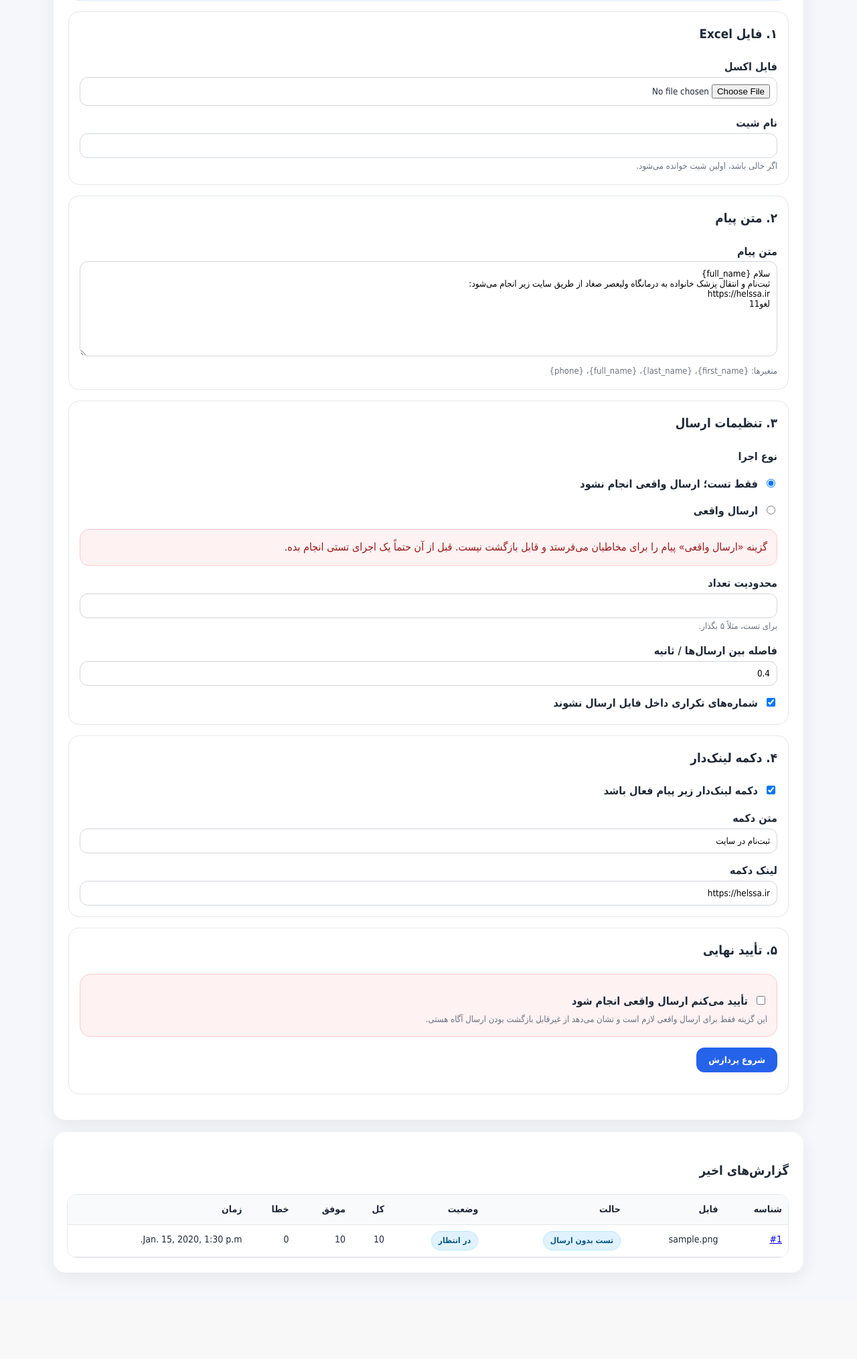
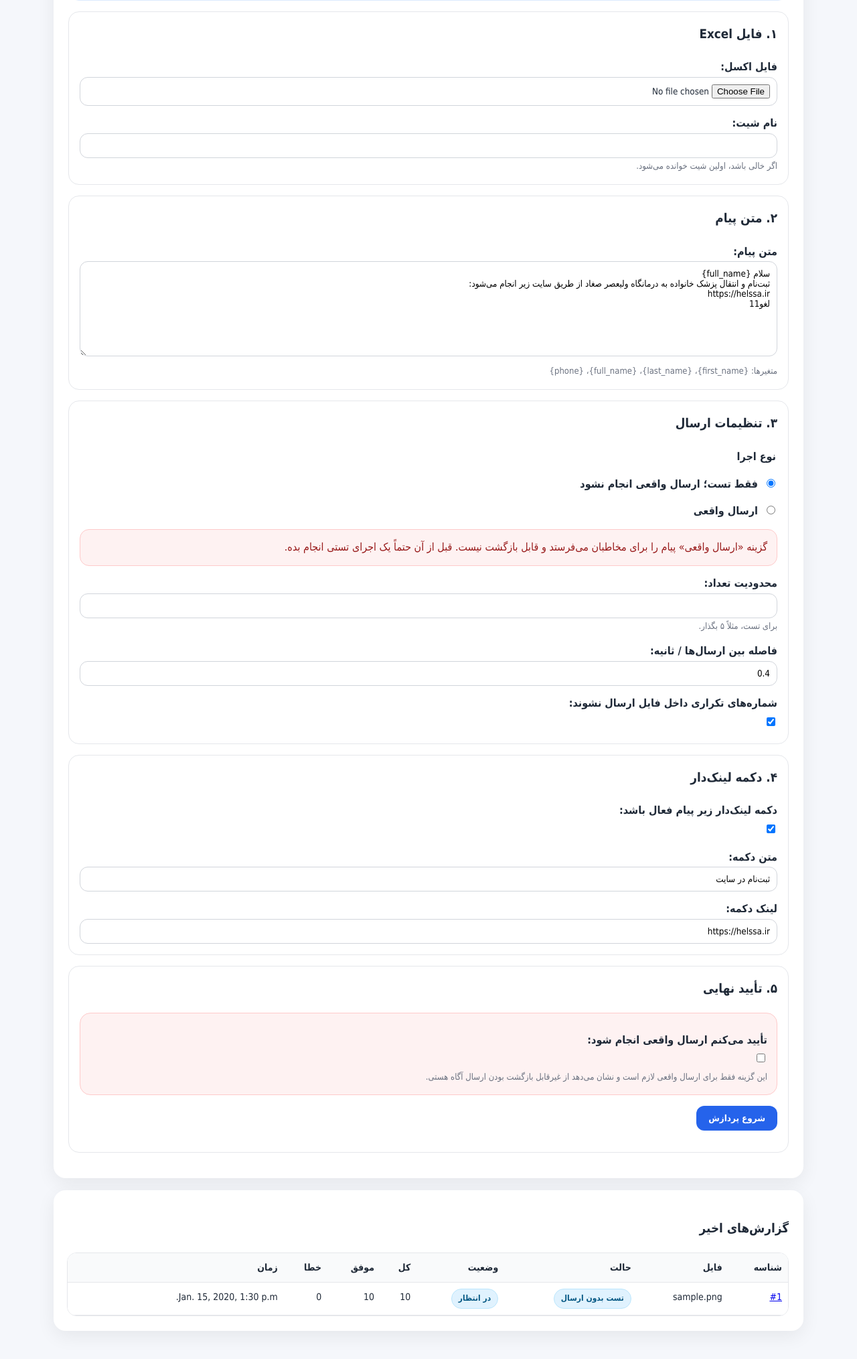
Before and after one commit to mehran-shabani/bale_send_message, a Django app: page / in a window 1280 px wide. Shown: the part 459-2488 px from the top of the page at 67% size. Before the commit the page ends 2364 px from the top, so only its background shows below. Run offline with Django 5.2, Linux system fonts and the light colour scheme; tables that the repository leaves empty hold one stand-in row (values such as "Sample post").

Commit message:
Fix template review comments

```diff
--- a/bale_sender/templates/bale_sender/base.html
+++ b/bale_sender/templates/bale_sender/base.html
@@ -9,10 +9,10 @@
     body{margin:0;background:#f5f7fb;color:#1f2937;font-family:tahoma,Arial,sans-serif;line-height:1.8}
     .wrap{max-width:1120px;margin:auto;padding:24px}.nav{background:#111827;color:white;padding:14px 24px;display:flex;gap:18px;align-items:center;flex-wrap:wrap}.nav a{color:white;text-decoration:none}.brand{font-weight:bold;font-size:18px;margin-left:auto}
     .card{background:white;border-radius:18px;padding:22px;margin:18px 0;box-shadow:0 8px 28px #0001}.grid{display:grid;grid-template-columns:repeat(auto-fit,minmax(180px,1fr));gap:12px}.stat{background:var(--soft-gray);border:1px solid var(--border);border-radius:14px;padding:14px}.stat b{display:block;font-size:24px}.stat-success{background:var(--soft-green);border-color:#bbf7d0}.stat-error{background:var(--soft-red);border-color:#fecaca}.stat-warning{background:var(--soft-yellow);border-color:#fde68a}.stat-muted{background:var(--soft-blue);border-color:#bfdbfe}
-    label{font-weight:bold;display:block;margin-top:12px}input,textarea,select{width:100%;box-sizing:border-box;border:1px solid #d1d5db;border-radius:12px;padding:10px;font-family:inherit}input[type="checkbox"],input[type="radio"]{width:auto;margin-left:8px}textarea{direction:rtl}.helptext{color:var(--muted);font-size:13px}.quick-guide{background:#f8fafc;border:1px solid #dbeafe;border-radius:16px;padding:16px;margin:16px 0}.form-section{border:1px solid var(--border);border-radius:16px;padding:16px;margin:16px 0;background:#fff}.form-section h3{margin-top:0}.danger-zone{background:var(--soft-red);border:1px solid #fecaca;border-radius:16px;padding:14px;margin-top:12px}
+    label,legend{font-weight:bold}label{display:block;margin-top:12px}fieldset{border:0;margin:12px 0 0;padding:0}input,textarea,select{width:100%;box-sizing:border-box;border:1px solid #d1d5db;border-radius:12px;padding:10px;font-family:inherit}input[type="checkbox"],input[type="radio"]{width:auto;margin-left:8px}textarea{direction:rtl}.helptext{color:var(--muted);font-size:13px}.quick-guide{background:#f8fafc;border:1px solid #dbeafe;border-radius:16px;padding:16px;margin:16px 0}.form-section{border:1px solid var(--border);border-radius:16px;padding:16px;margin:16px 0;background:#fff}.form-section h3{margin-top:0}.danger-zone{background:var(--soft-red);border:1px solid #fecaca;border-radius:16px;padding:14px;margin-top:12px}
     button,.btn{border:0;border-radius:12px;background:var(--blue);color:white;padding:11px 18px;text-decoration:none;display:inline-block;cursor:pointer;font-family:inherit;font-weight:bold}.btn:hover,button:hover{background:var(--blue-dark)}.btn.secondary,.btn.gray{background:var(--gray)}.btn.secondary:hover,.btn.gray:hover{background:var(--gray-dark)}.btn.danger{background:var(--red)}.btn.danger:hover{background:var(--red-dark)}.btn.green{background:var(--green)}
-    .badge{display:inline-flex;align-items:center;gap:6px;border-radius:999px;padding:3px 10px;font-size:12px;font-weight:bold;white-space:nowrap;border:1px solid transparent}.badge-success{background:#dcfce7;color:#166534;border-color:#bbf7d0}.badge-error{background:#fee2e2;color:#991b1b;border-color:#fecaca}.badge-warning{background:#fef3c7;color:#92400e;border-color:#fde68a}.badge-muted{background:#e0f2fe;color:#075985;border-color:#bae6fd}
-    .alert{border-radius:14px;padding:12px 14px;margin:12px 0;border:1px solid var(--border);background:#f8fafc}.alert-danger{background:var(--soft-red);border-color:#fecaca;color:#991b1b}.alert-info{background:var(--soft-blue);border-color:#bfdbfe;color:#1e40af}.table-wrap{width:100%;overflow-x:auto;-webkit-overflow-scrolling:touch;border-radius:14px;border:1px solid var(--border);background:white}.table-wrap table{min-width:780px}.table-wrap th,.table-wrap td{white-space:nowrap}
+    .badge{display:inline-flex;align-items:center;gap:6px;border-radius:999px;padding:3px 10px;font-size:12px;font-weight:bold;white-space:nowrap;border:1px solid transparent}.badge-success,.badge-finished,.badge-sent{background:#dcfce7;color:#166534;border-color:#bbf7d0}.badge-error,.badge-failed,.badge-invalid_phone,.badge-config_error{background:#fee2e2;color:#991b1b;border-color:#fecaca}.badge-warning,.badge-running,.badge-rate_limited,.badge-payment_required{background:#fef3c7;color:#92400e;border-color:#fde68a}.badge-muted,.badge-pending,.badge-dry_run,.badge-duplicate,.badge-not_bale_user{background:#e0f2fe;color:#075985;border-color:#bae6fd}
+    .alert{border-radius:14px;padding:12px 14px;margin:12px 0;border:1px solid var(--border);background:#f8fafc}.alert-danger{background:var(--soft-red);border-color:#fecaca;color:#991b1b}.alert-info{background:var(--soft-blue);border-color:#bfdbfe;color:#1e40af}.table-wrap{width:100%;overflow-x:auto;-webkit-overflow-scrolling:touch;border-radius:14px;border:1px solid var(--border);background:white}.table-wrap table{min-width:780px}.table-wrap th,.table-wrap td{white-space:nowrap}.table-wrap td:last-child{white-space:normal;min-width:200px;overflow-wrap:anywhere}
     table{width:100%;border-collapse:collapse;background:white}th,td{border-bottom:1px solid var(--border);padding:9px;text-align:right;font-size:14px;vertical-align:top}th{background:#f9fafb}.messages{padding:0;list-style:none}.messages li{padding:12px;border-radius:12px;margin:10px 0}.success{background:#dcfce7}.error{background:#fee2e2}.warning{background:#fef3c7}.muted{color:var(--muted)}.ltr{direction:ltr;text-align:left}
     @media (max-width:640px){.wrap{padding:14px}.card{padding:16px}.nav{padding:12px 14px}.brand{width:100%;margin-left:0}.grid{grid-template-columns:1fr}}
   </style>
--- a/bale_sender/templates/bale_sender/batch_detail.html
+++ b/bale_sender/templates/bale_sender/batch_detail.html
@@ -10,7 +10,7 @@
 {% endif %}
 <div class="card">
   <h2>گزارش ارسال #{{ batch.id }}</h2>
-  <p>فایل: <b>{{ batch.source_file_name }}</b> | حالت: {% if batch.dry_run %}<span class="badge badge-muted">تست بدون ارسال</span>{% else %}<span class="badge badge-warning">ارسال واقعی</span>{% endif %} | وضعیت: {% if batch.status == "pending" %}<span class="badge badge-muted">{{ batch.get_status_display }}</span>{% elif batch.status == "running" %}<span class="badge badge-warning">{{ batch.get_status_display }}</span>{% elif batch.status == "finished" %}<span class="badge badge-success">{{ batch.get_status_display }}</span>{% elif batch.status == "failed" %}<span class="badge badge-error">{{ batch.get_status_display }}</span>{% else %}<span class="badge badge-muted">{{ batch.get_status_display }}</span>{% endif %}</p>
+  <p>فایل: <b>{{ batch.source_file_name }}</b> | حالت: {% if batch.dry_run %}<span class="badge badge-muted">تست بدون ارسال</span>{% else %}<span class="badge badge-warning">ارسال واقعی</span>{% endif %} | وضعیت: <span class="badge badge-{{ batch.status }}">{{ batch.get_status_display }}</span></p>
   {% if batch.status == "pending" or batch.status == "running" %}
     <p class="muted">در حال پردازش... این صفحه هر ۵ ثانیه به‌روزرسانی می‌شود. <a href="">به‌روزرسانی دستی</a></p>
   {% endif %}
@@ -27,6 +27,7 @@
     <div class="stat stat-warning"><span>قابل بررسی: کاربر بله نیست</span><b>{{ batch.total_not_bale_user }}</b></div>
     <div class="stat stat-warning"><span>قابل بررسی: محدودیت سرعت</span><b>{{ batch.total_rate_limited }}</b></div>
     <div class="stat stat-warning"><span>قابل بررسی: نیاز به شارژ</span><b>{{ batch.total_payment_required }}</b></div>
+    <div class="stat stat-error"><span>خطاها: خطای تنظیمات</span><b>{{ batch.total_config_error }}</b></div>
     <div class="stat stat-muted"><span>تست بدون ارسال</span><b>{{ stats.dry_run }}</b></div>
   </div>
 </div>
@@ -36,7 +37,7 @@
     <table>
       <tr><th>ردیف</th><th>نام</th><th>شماره</th><th>وضعیت</th><th>وضعیت HTTP</th><th>کد API</th><th>پیام/خطا</th></tr>
       {% for r in recipients %}
-        <tr><td>{{ r.row_number }}</td><td>{{ r.full_name }}</td><td class="ltr">{{ r.normalized_phone }}</td><td>{% if r.status == "sent" %}<span class="badge badge-success">{{ r.get_status_display }}</span>{% elif r.status == "failed" or r.status == "invalid_phone" or r.status == "config_error" %}<span class="badge badge-error">{{ r.get_status_display }}</span>{% elif r.status == "rate_limited" or r.status == "payment_required" %}<span class="badge badge-warning">{{ r.get_status_display }}</span>{% elif r.status == "dry_run" or r.status == "duplicate" or r.status == "not_bale_user" %}<span class="badge badge-muted">{{ r.get_status_display }}</span>{% else %}<span class="badge badge-muted">{{ r.get_status_display }}</span>{% endif %}</td><td>{{ r.http_status|default:"" }}</td><td>{{ r.api_code }}</td><td>{{ r.api_message }} {{ r.error_message }}</td></tr>
+        <tr><td>{{ r.row_number }}</td><td>{{ r.full_name }}</td><td class="ltr">{{ r.normalized_phone }}</td><td><span class="badge badge-{{ r.status }}">{{ r.get_status_display }}</span></td><td>{{ r.http_status|default:"" }}</td><td>{{ r.api_code }}</td><td>{{ r.api_message }} {{ r.error_message }}</td></tr>
       {% empty %}<tr><td colspan="7">ردیفی وجود ندارد.</td></tr>{% endfor %}
     </table>
   </div>
--- a/bale_sender/templates/bale_sender/batch_list.html
+++ b/bale_sender/templates/bale_sender/batch_list.html
@@ -11,7 +11,7 @@
           <td><a href="{% url 'bale_batch_detail' b.id %}">#{{ b.id }}</a></td>
           <td>{{ b.source_file_name }}</td>
           <td>{% if b.dry_run %}<span class="badge badge-muted">تست بدون ارسال</span>{% else %}<span class="badge badge-warning">ارسال واقعی</span>{% endif %}</td>
-          <td>{% if b.status == "pending" %}<span class="badge badge-muted">{{ b.get_status_display }}</span>{% elif b.status == "running" %}<span class="badge badge-warning">{{ b.get_status_display }}</span>{% elif b.status == "finished" %}<span class="badge badge-success">{{ b.get_status_display }}</span>{% elif b.status == "failed" %}<span class="badge badge-error">{{ b.get_status_display }}</span>{% else %}<span class="badge badge-muted">{{ b.get_status_display }}</span>{% endif %}</td>
+          <td><span class="badge badge-{{ b.status }}">{{ b.get_status_display }}</span></td>
           <td>{{ b.total_rows }}</td><td>{{ b.total_sent }}</td><td>{{ b.total_invalid }}</td><td>{{ b.total_duplicate }}</td><td>{{ b.total_not_bale_user }}</td><td>{{ b.started_at }}</td>
         </tr>
       {% empty %}<tr><td colspan="10">هنوز گزارشی ثبت نشده است.</td></tr>{% endfor %}
--- a/bale_sender/templates/bale_sender/dashboard.html
+++ b/bale_sender/templates/bale_sender/dashboard.html
@@ -20,12 +20,12 @@
 
     <div class="form-section">
       <h3>۱. فایل Excel</h3>
-      <label>{{ form.excel_file.label }}</label>
+      {{ form.excel_file.label_tag }}
       {{ form.excel_file }}
       {% if form.excel_file.help_text %}<div class="helptext">{{ form.excel_file.help_text }}</div>{% endif %}
       {% for error in form.excel_file.errors %}<div class="alert alert-danger">{{ error }}</div>{% endfor %}
 
-      <label>{{ form.sheet_name.label }}</label>
+      {{ form.sheet_name.label_tag }}
       {{ form.sheet_name }}
       {% if form.sheet_name.help_text %}<div class="helptext">{{ form.sheet_name.help_text }}</div>{% endif %}
       {% for error in form.sheet_name.errors %}<div class="alert alert-danger">{{ error }}</div>{% endfor %}
@@ -33,7 +33,7 @@
 
     <div class="form-section">
       <h3>۲. متن پیام</h3>
-      <label>{{ form.message_template.label }}</label>
+      {{ form.message_template.label_tag }}
       {{ form.message_template }}
       {% if form.message_template.help_text %}<div class="helptext">{{ form.message_template.help_text }}</div>{% endif %}
       {% for error in form.message_template.errors %}<div class="alert alert-danger">{{ error }}</div>{% endfor %}
@@ -41,36 +41,40 @@
 
     <div class="form-section">
       <h3>۳. تنظیمات ارسال</h3>
-      <label>{{ form.send_mode.label }}</label>
-      {{ form.send_mode }}
+      <fieldset>
+        <legend>{{ form.send_mode.label }}</legend>
+        {{ form.send_mode }}
+      </fieldset>
       <div class="alert alert-danger">گزینه «ارسال واقعی» پیام را برای مخاطبان می‌فرستد و قابل بازگشت نیست. قبل از آن حتماً یک اجرای تستی انجام بده.</div>
       {% for error in form.send_mode.errors %}<div class="alert alert-danger">{{ error }}</div>{% endfor %}
 
-      <label>{{ form.limit.label }}</label>
+      {{ form.limit.label_tag }}
       {{ form.limit }}
       {% if form.limit.help_text %}<div class="helptext">{{ form.limit.help_text }}</div>{% endif %}
       {% for error in form.limit.errors %}<div class="alert alert-danger">{{ error }}</div>{% endfor %}
 
-      <label>{{ form.sleep_seconds.label }}</label>
+      {{ form.sleep_seconds.label_tag }}
       {{ form.sleep_seconds }}
       {% if form.sleep_seconds.help_text %}<div class="helptext">{{ form.sleep_seconds.help_text }}</div>{% endif %}
       {% for error in form.sleep_seconds.errors %}<div class="alert alert-danger">{{ error }}</div>{% endfor %}
 
-      <label>{{ form.skip_duplicates }} {{ form.skip_duplicates.label }}</label>
+      {{ form.skip_duplicates.label_tag }}
+      {{ form.skip_duplicates }}
       {% if form.skip_duplicates.help_text %}<div class="helptext">{{ form.skip_duplicates.help_text }}</div>{% endif %}
       {% for error in form.skip_duplicates.errors %}<div class="alert alert-danger">{{ error }}</div>{% endfor %}
     </div>
 
     <div class="form-section">
       <h3>۴. دکمه لینک‌دار</h3>
-      <label>{{ form.button_enabled }} {{ form.button_enabled.label }}</label>
+      {{ form.button_enabled.label_tag }}
+      {{ form.button_enabled }}
       {% for error in form.button_enabled.errors %}<div class="alert alert-danger">{{ error }}</div>{% endfor %}
 
-      <label>{{ form.button_text.label }}</label>
+      {{ form.button_text.label_tag }}
       {{ form.button_text }}
       {% for error in form.button_text.errors %}<div class="alert alert-danger">{{ error }}</div>{% endfor %}
 
-      <label>{{ form.button_url.label }}</label>
+      {{ form.button_url.label_tag }}
       {{ form.button_url }}
       {% for error in form.button_url.errors %}<div class="alert alert-danger">{{ error }}</div>{% endfor %}
     </div>
@@ -78,7 +82,8 @@
     <div class="form-section">
       <h3>۵. تأیید نهایی</h3>
       <div class="danger-zone">
-        <label>{{ form.confirm_real_send }} {{ form.confirm_real_send.label }}</label>
+        {{ form.confirm_real_send.label_tag }}
+        {{ form.confirm_real_send }}
         <div class="helptext">این گزینه فقط برای ارسال واقعی لازم است و نشان می‌دهد از غیرقابل بازگشت بودن ارسال آگاه هستی.</div>
         {% for error in form.confirm_real_send.errors %}<div class="alert alert-danger">{{ error }}</div>{% endfor %}
       </div>
@@ -92,7 +97,7 @@
     <table>
       <tr><th>شناسه</th><th>فایل</th><th>حالت</th><th>وضعیت</th><th>کل</th><th>موفق</th><th>خطا</th><th>زمان</th></tr>
       {% for b in recent_batches %}
-        <tr><td><a href="{% url 'bale_batch_detail' b.id %}">#{{ b.id }}</a></td><td>{{ b.source_file_name }}</td><td>{% if b.dry_run %}<span class="badge badge-muted">تست بدون ارسال</span>{% else %}<span class="badge badge-warning">ارسال واقعی</span>{% endif %}</td><td>{% if b.status == "pending" %}<span class="badge badge-muted">{{ b.get_status_display }}</span>{% elif b.status == "running" %}<span class="badge badge-warning">{{ b.get_status_display }}</span>{% elif b.status == "finished" %}<span class="badge badge-success">{{ b.get_status_display }}</span>{% elif b.status == "failed" %}<span class="badge badge-error">{{ b.get_status_display }}</span>{% else %}<span class="badge badge-muted">{{ b.get_status_display }}</span>{% endif %}</td><td>{{ b.total_rows }}</td><td>{{ b.total_sent }}</td><td>{{ b.total_failed }}</td><td>{{ b.started_at }}</td></tr>
+        <tr><td><a href="{% url 'bale_batch_detail' b.id %}">#{{ b.id }}</a></td><td>{{ b.source_file_name }}</td><td>{% if b.dry_run %}<span class="badge badge-muted">تست بدون ارسال</span>{% else %}<span class="badge badge-warning">ارسال واقعی</span>{% endif %}</td><td><span class="badge badge-{{ b.status }}">{{ b.get_status_display }}</span></td><td>{{ b.total_rows }}</td><td>{{ b.total_sent }}</td><td>{{ b.total_failed }}</td><td>{{ b.started_at }}</td></tr>
       {% empty %}<tr><td colspan="8">هنوز گزارشی وجود ندارد.</td></tr>{% endfor %}
     </table>
   </div>
```
